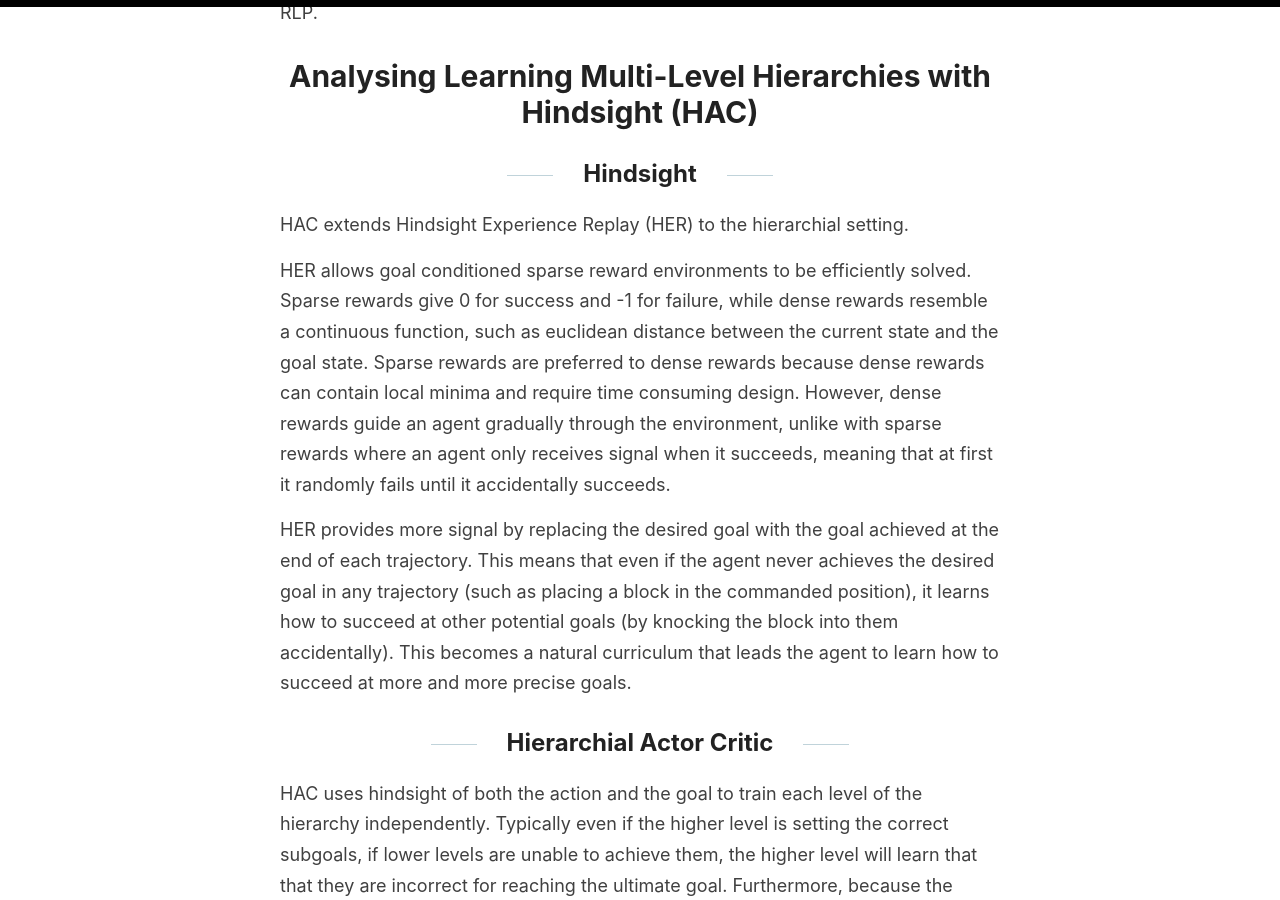
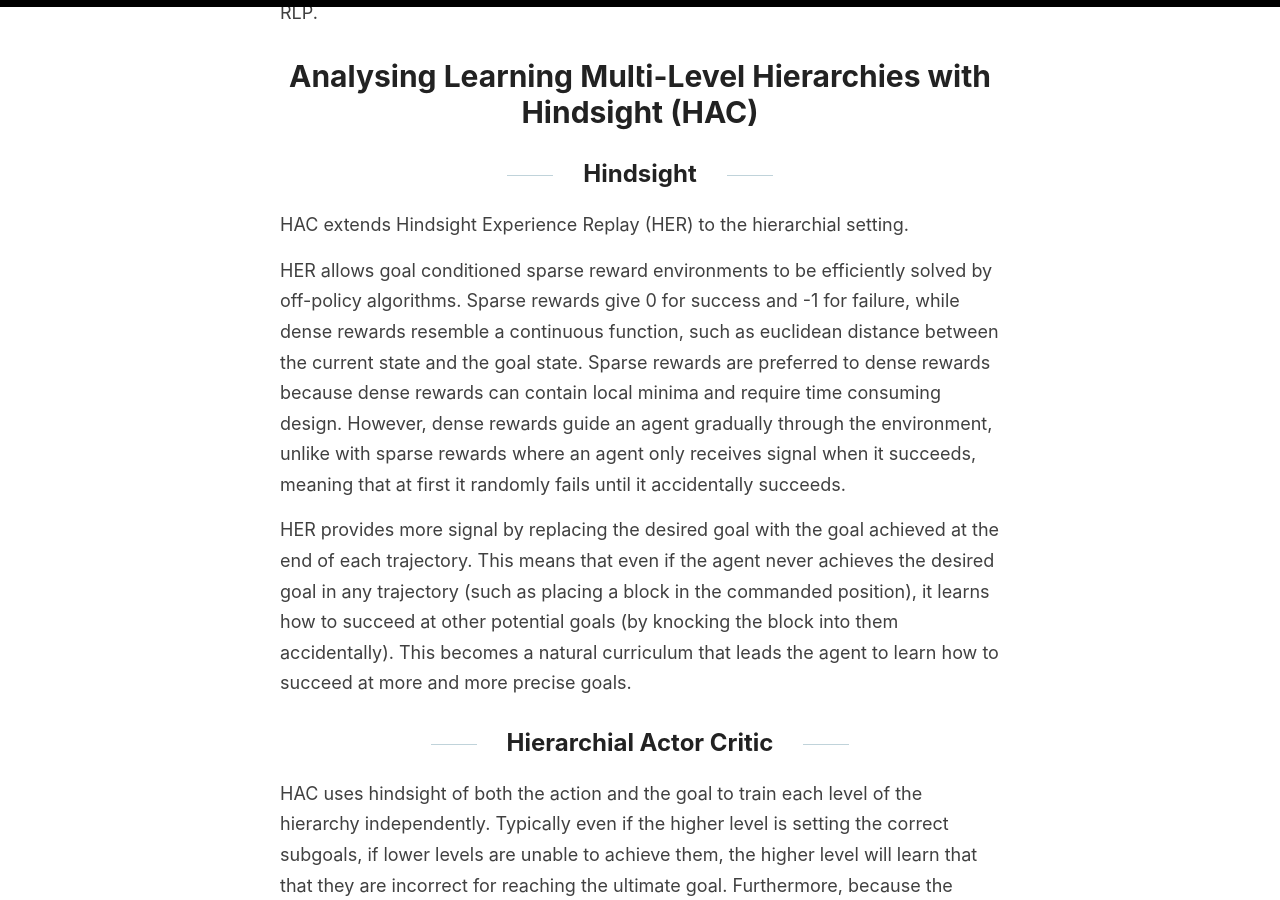
Before and after one commit to sholtodouglas/sholtodouglas.github.io, a Jekyll site: the page built from _posts/2020-06-03-DoesHierarchialRLWorkYet.md, in a window 1280 px wide and 900 px high, scrolled down 4484 px. Built offline with Jekyll 4.4.1, drawn with Linux system fonts in a browser that asks for light colours; formulas are drawn with MathJax 3.

Commit message:
Update 2020-06-03-DoesHierarchialRLWorkYet.md

```diff
--- a/_posts/2020-06-03-DoesHierarchialRLWorkYet.md
+++ b/_posts/2020-06-03-DoesHierarchialRLWorkYet.md
@@ -63,7 +63,7 @@ When state space is available, specifying goals here is easy, inexpensive to com
 ## Hindsight
 HAC extends Hindsight Experience Replay (HER) to the hierarchial setting.
 
-HER allows goal conditioned sparse reward environments to be efficiently solved. Sparse rewards give 0 for success and -1 for failure, while dense rewards resemble a continuous function, such as euclidean distance between the current state and the goal state. Sparse rewards are preferred to dense rewards because dense rewards can contain local minima and require time consuming design. However, dense rewards guide an agent gradually through the environment, unlike with sparse rewards where an agent only receives signal when it succeeds, meaning that at first it randomly fails until it accidentally succeeds.
+HER allows goal conditioned sparse reward environments to be efficiently solved by off-policy algorithms. Sparse rewards give 0 for success and -1 for failure, while dense rewards resemble a continuous function, such as euclidean distance between the current state and the goal state. Sparse rewards are preferred to dense rewards because dense rewards can contain local minima and require time consuming design. However, dense rewards guide an agent gradually through the environment, unlike with sparse rewards where an agent only receives signal when it succeeds, meaning that at first it randomly fails until it accidentally succeeds.
 
 HER provides more signal by replacing the desired goal with the goal achieved at the end of each trajectory. This means that even if the agent never achieves the desired goal in any trajectory (such as placing a block in the commanded position), it learns how to succeed at other potential goals (by knocking the block into them accidentally). This becomes a natural curriculum that leads the agent to learn how to succeed at more and more precise goals.
 
```
